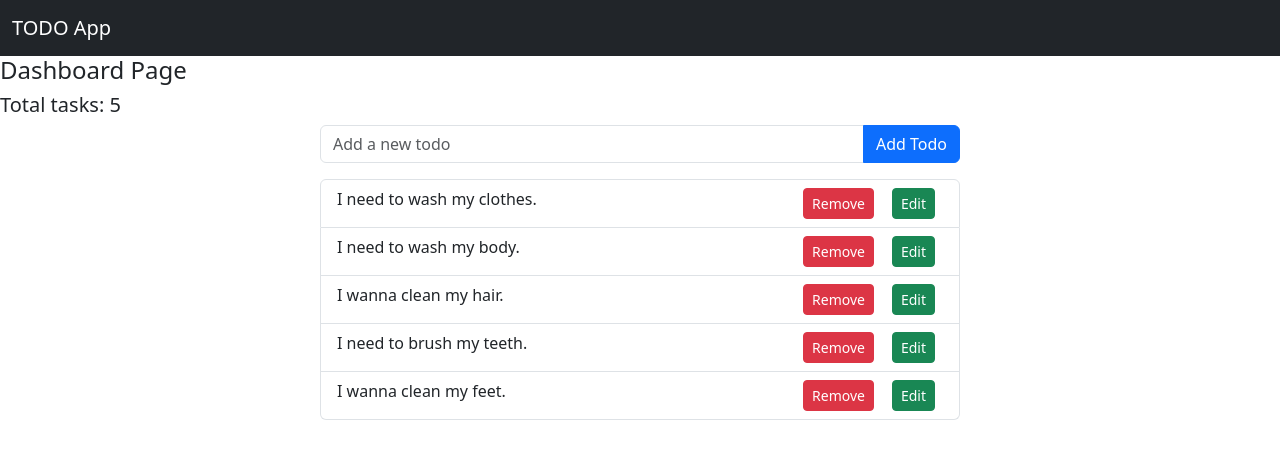
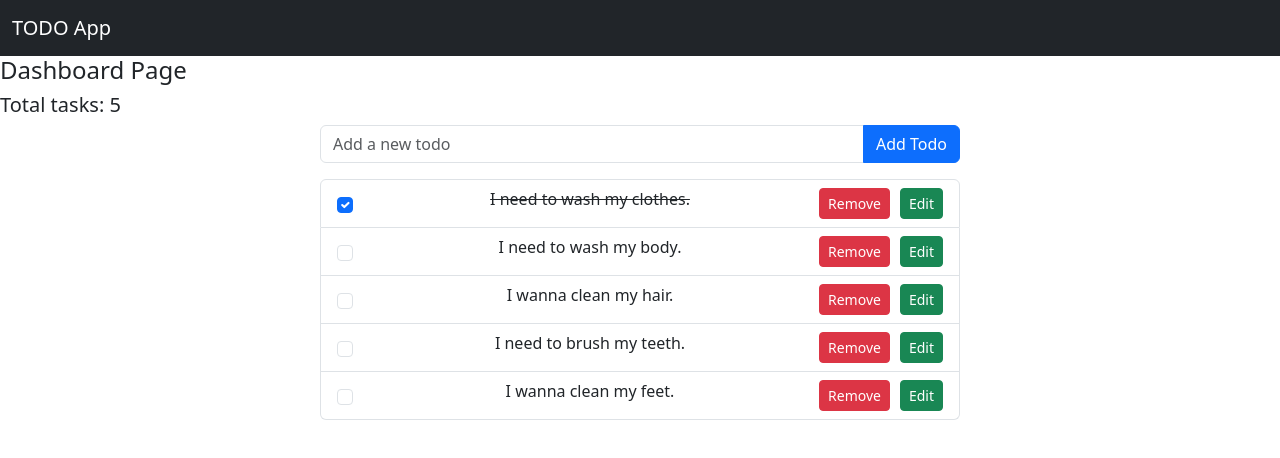
Before and after one commit to pauljor1499/angular-todo, an Angular app: page /dashboard in a window 1280 px wide. Shown: the top 458 px of the page. Built offline with nearby package versions, Linux system fonts and the light colour scheme.

Commit message:
create task is completed property

```diff
--- a/src/app/component/dashboard/dashboard.component.html
+++ b/src/app/component/dashboard/dashboard.component.html
@@ -11,7 +11,8 @@
 		<button class="btn btn-primary" type="button" (click)="addTodo()">Add Todo</button>
 	</div>
 	<ul class="list-group">
-		<li *ngFor="let task of tasks; let i = index" class="list-group-item">
+		<li *ngFor="let task of tasks; let i = index" class="list-group-item" [ngClass]="{'completed': isCompleted(i)}">
+			<input type="checkbox" class="form-check-input me-2" [(ngModel)]="task.isCompleted" (change)="toggleCompleted(i)">
 			<h6>{{ task.name }}</h6>
 			<div class="item-action">
 				<button
@@ -21,7 +22,7 @@
 				>
 					Remove
 				</button>
-				<button class="btn btn-success btn-sm mx-2" (click)="editTodo(i)">Edit</button>
+				<button class="btn btn-success btn-sm float-end" type="button" (click)="editTodo(i)">Edit</button>
 			</div>
 		</li>
 	</ul>
--- a/src/app/component/dashboard/dashboard.component.scss
+++ b/src/app/component/dashboard/dashboard.component.scss
@@ -3,6 +3,10 @@
   margin: auto;
 
   .list-group {
+    .completed {
+      text-decoration: line-through;
+    }
+
     .list-group-item {
       display: flex;
       justify-content: space-between;
--- a/src/app/component/dashboard/dashboard.component.ts
+++ b/src/app/component/dashboard/dashboard.component.ts
@@ -12,8 +12,8 @@ export class DashboardComponent {
 	constructor(private taskListService: CrudService,) { }
 
 	tasks: Task[] = [];
-	newTask: Task = new Task(0, '');
-	selectedTask: Task = new Task(0, '');
+	newTask: Task = new Task(0, '', false);
+	selectedTask: Task = new Task(0, '', false);
 
 	editIndex: number = -1;
 	showModal: boolean = false;
@@ -32,7 +32,7 @@ export class DashboardComponent {
 		if (this.newTask.name) {
 			this.newTask.id = this.tasks.length;
 			this.taskListService.addNewTask(this.newTask);
-			this.newTask = new Task(0, ''); // clear input after adding todo
+			this.newTask = new Task(0, '', false); // clear input after adding todo
 		}
 	}
 
@@ -44,7 +44,7 @@ export class DashboardComponent {
 	editTodo(index: number) {
 		this.selectedTask = new Task(
 			index,
-			this.tasks[index].name
+			this.tasks[index].name, false
 		)
 		this.editIndex = index;
 		this.displayModal();
@@ -55,9 +55,13 @@ export class DashboardComponent {
 		this.closeModal()
 	}
 
-	// isCompleted(index: number): boolean {
-	// 	return this.tasks[index].completed;
-	// }
+	isCompleted(index: number): boolean {
+		return this.tasks[index].isCompleted;
+	}
+
+	toggleCompleted(index: number) {
+		this.tasks[index].isCompleted = !this.tasks[index].isCompleted;
+	}
 
 	displayModal() {
 		this.showModal = true;
--- a/src/app/model/task.ts
+++ b/src/app/model/task.ts
@@ -1,9 +1,11 @@
 export class Task {
 	id: number = 0;
 	name: string = '';
+	isCompleted: boolean = false
 
-	constructor(taskID: number, taskData: string) {
+	constructor(taskID: number, taskData: string, taskIsCompleted: boolean) {
 		this.id = taskID;
 		this.name = taskData;
+		this.isCompleted = taskIsCompleted
 	}
 }
--- a/src/app/model/taskListData.ts
+++ b/src/app/model/taskListData.ts
@@ -4,22 +4,27 @@ export const taskListData: Task[] = [
 	{
 		id: 0,
 		name: 'I need to wash my clothes.',
+		isCompleted: true
 	},
 	{
 		id: 1,
 		name: 'I need to wash my body.',
+		isCompleted: false
 	},
 	{
 		id: 2,
 		name: 'I wanna clean my hair.',
+		isCompleted: false
 	},
 	{
 		id: 3,
 		name: 'I need to brush my teeth.',
+		isCompleted: false
 	},
 	{
 		id: 4,
 		name: 'I wanna clean my feet.',
+		isCompleted: false
 	},
 
 ];
```
